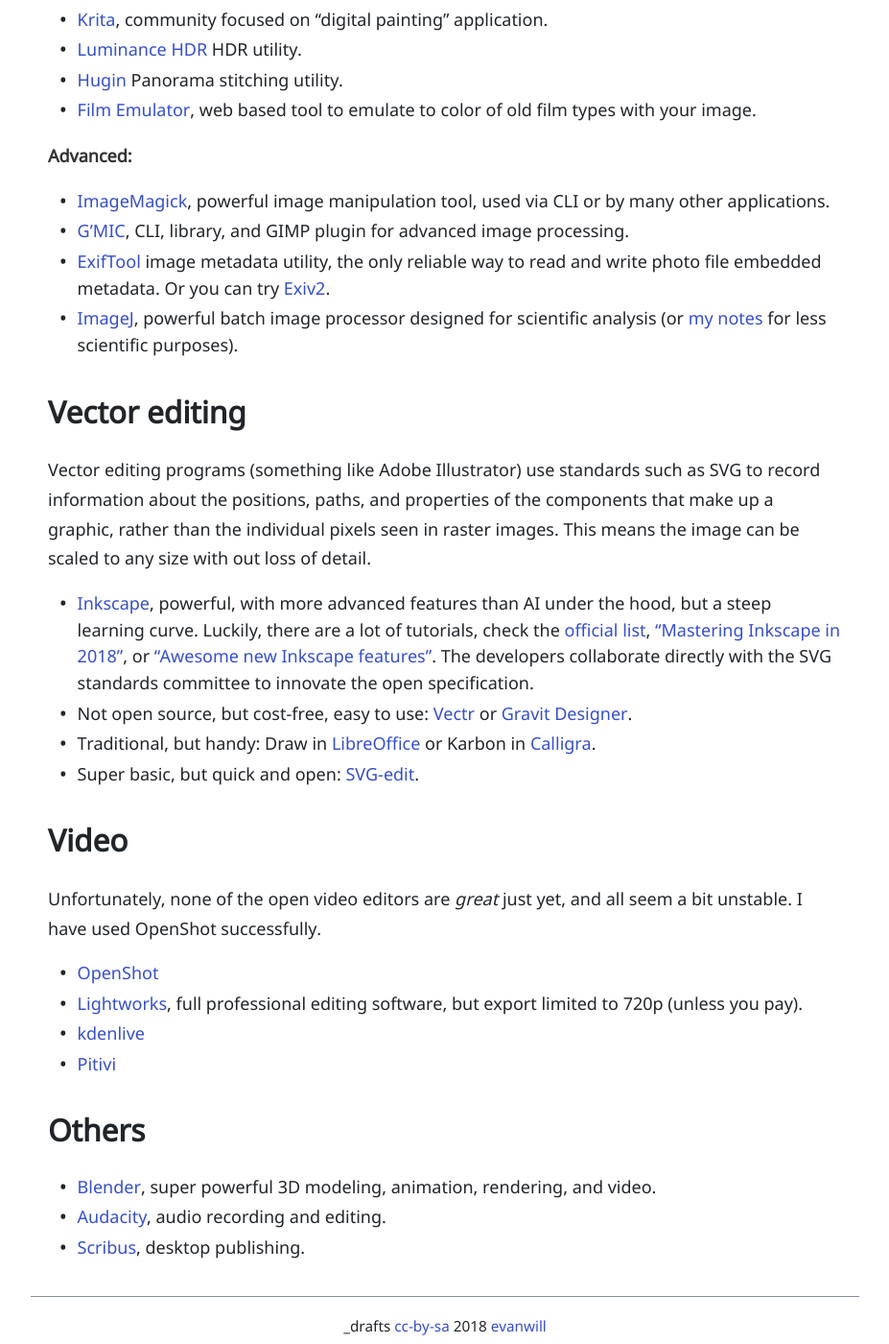
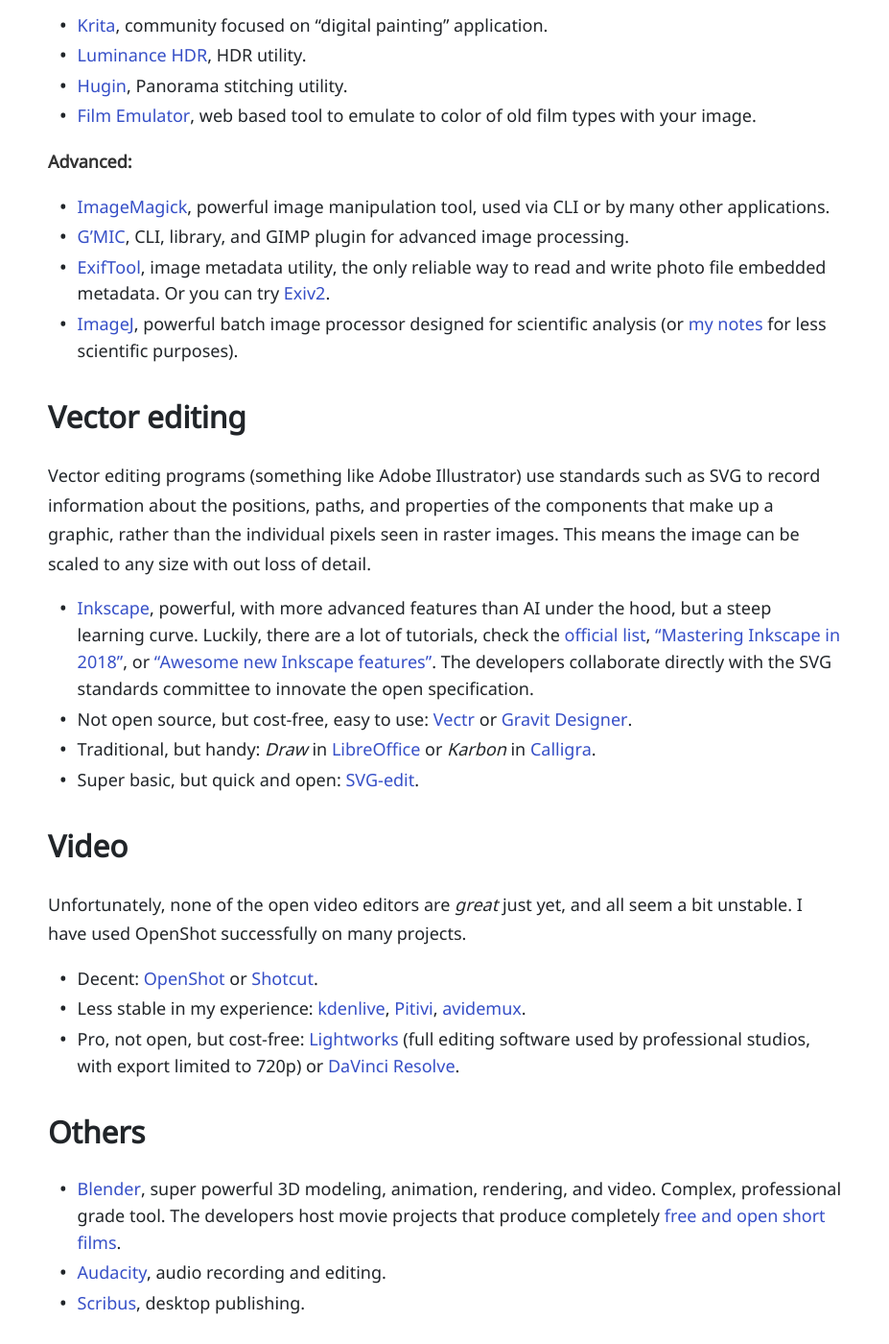
Before and after one commit to evanwill/_drafts, a Jekyll site: the page built from _notes/open-image.md, in a window 1280 px wide and 1400 px high, scrolled down 2444 px. Shown: the whole window at 96% size, without its empty margins (176-1103 px from the left). Built offline with Jekyll 4.4.1, drawn with Linux system fonts in a browser that asks for light colours; some of the changed text lies outside the part shown.

Commit message:
image workshop

```diff
--- a/_notes/open-image.md
+++ b/_notes/open-image.md
@@ -8,7 +8,7 @@
 > Learn about free and open-source applications that make advanced media editing possible without expensive software! This session will introduce the most popular open-source media editing applications and get you setup to use GIMP for photo editing.
 
 When thinking about editing images and other media, a certain super expensive, close-source ecosystem usually comes to mind (i.e. Adobe)--to the point it has even become a verb, "photoshopping".
-However, there are plenty of excellent open source alternatives that can power your media editing workflows for [free](https://www.gnu.org/philosophy/free-sw.en.html).
+However, there are plenty of excellent open source alternatives that can power your media editing workflows for [free](https://www.gnu.org/philosophy/free-sw.en.html){:target="_blank"}.
 These cross-platform, open source options respect your rights as a user, and you won't be locked into a subscription service or platform.
 
 *Please note:* we often mention open source software as an "alternative to" some proprietary / commercial option.
@@ -16,14 +16,14 @@
 They are developed and guided by their own community and goals.
 
 These notes are a sketch outline with links to lots of free tools.
-For open image editing tutorials and resources, the go to resource is [PIXLS](https://pixls.us/).
+For open image editing tutorials and resources, the go to resource is [PIXLS](https://pixls.us/){:target="_blank"}.
 
 ## GNU Image Manipulation Program (GIMP)
 
 When we talk about photo editing, we usually mean "raster images" or "pixel editing".
-While "photoshopping" is a verb, [GIMP](https://www.gimp.org/) is a powerful and popular free and open alternative.
+While "photoshopping" is a verb, [GIMP](https://www.gimp.org/){:target="_blank"} is a powerful and popular free and open alternative.
 
-- Download [GIMP](https://www.gimp.org/downloads/)
+<a href="https://www.gimp.org/downloads/" target="_blank"><button class="buttons" type="button">Download GIMP</button></a>
 
 Once installed I suggest a quick tweak: click "Windows" > "Single window mode" for a more usable experience, unless you are comfortable with the floating docks.
 If you have some favorite keyboard shortcuts, check in "Edit" > "Preferences" > "Interface" to configure them.
@@ -31,8 +31,8 @@
 
 Download a couple free images to practice on:
 
-- [Unsplash](https://unsplash.com/)
-- [Flickr Commons](https://www.flickr.com/commons)
+- [Unsplash](https://unsplash.com/){:target="_blank"}.
+- [Flickr Commons](https://www.flickr.com/commons){:target="_blank"}.
 
 The basic GIMP interface:
 
@@ -64,46 +64,45 @@
 
 Advanced collection management and processing of raw image file types, including metadata editing, color management, batch processing, and automation (something like Adobe Lightroom).
 
-- [darktable](https://www.darktable.org/)
-- [RawTherapee](http://rawtherapee.com/)
-- [digiKam](https://www.digikam.org/), focus on management
+- [darktable](https://www.darktable.org/){:target="_blank"}, full workflow.
+- [RawTherapee](http://rawtherapee.com/){:target="_blank"}, focus on raw processing.
+- [digiKam](https://www.digikam.org/){:target="_blank"}, focus on management.
 
 ## Other Raster image tools
 
-- [Krita](https://krita.org/), community focused on "digital painting" application.
-- [Luminance HDR](http://qtpfsgui.sourceforge.net/) HDR utility.
-- [Hugin](http://hugin.sourceforge.net/) Panorama stitching utility.
-- [Film Emulator](https://29a.ch/film-emulator/), web based tool to emulate to color of old film types with your image.
+- [Krita](https://krita.org/){:target="_blank"}, community focused on "digital painting" application.
+- [Luminance HDR](http://qtpfsgui.sourceforge.net/){:target="_blank"}, HDR utility.
+- [Hugin](http://hugin.sourceforge.net/){:target="_blank"}, Panorama stitching utility.
+- [Film Emulator](https://29a.ch/film-emulator/){:target="_blank"}, web based tool to emulate to color of old film types with your image.
 
 **Advanced:**
 
-- [ImageMagick](http://www.imagemagick.org/script/index.php), powerful image manipulation tool, used via CLI or by many other applications.
-- [G'MIC](http://gmic.eu/), CLI, library, and GIMP plugin for advanced image processing.
-- [ExifTool](http://www.sno.phy.queensu.ca/~phil/exiftool/) image metadata utility, the only reliable way to read and write photo file embedded metadata. Or you can try [Exiv2](http://www.exiv2.org/index.html).
-- [ImageJ](http://imagej.net/Welcome), powerful batch image processor designed for scientific analysis (or [my notes](https://digitalaladore.wordpress.com/2017/06/07/visualizing-aladore-the-book/) for less scientific purposes).
+- [ImageMagick](http://www.imagemagick.org/script/index.php){:target="_blank"}, powerful image manipulation tool, used via CLI or by many other applications.
+- [G'MIC](http://gmic.eu/){:target="_blank"}, CLI, library, and GIMP plugin for advanced image processing.
+- [ExifTool](http://www.sno.phy.queensu.ca/~phil/exiftool/){:target="_blank"}, image metadata utility, the only reliable way to read and write photo file embedded metadata. Or you can try [Exiv2](http://www.exiv2.org/index.html).
+- [ImageJ](http://imagej.net/Welcome){:target="_blank"}, powerful batch image processor designed for scientific analysis (or [my notes](https://digitalaladore.wordpress.com/2017/06/07/visualizing-aladore-the-book/){:target="_blank"} for less scientific purposes).
 
 ## Vector editing
 
 Vector editing programs (something like Adobe Illustrator) use standards such as SVG to record information about the positions, paths, and properties of the components that make up a graphic, rather than the individual pixels seen in raster images.
 This means the image can be scaled to any size with out loss of detail.
 
-- [Inkscape](https://inkscape.org/), powerful, with more advanced features than AI under the hood, but a steep learning curve. Luckily, there are a lot of tutorials, check the [official list](https://inkscape.org/en/learn/tutorials/), ["Mastering Inkscape in 2018"](http://libregraphicsworld.org/blog/entry/mastering-inkscape-in-2018), or ["Awesome new Inkscape features"](https://opensource.com/article/18/1/9-awesome-new-inkscape-features-and-how-use-them). The developers collaborate directly with the SVG standards committee to innovate the open specification.
-- Not open source, but cost-free, easy to use: [Vectr](https://vectr.com/) or [Gravit Designer](https://designer.io/).
-- Traditional, but handy: Draw in [LibreOffice](https://www.libreoffice.org/) or Karbon in [Calligra](https://www.calligra.org/).
-- Super basic, but quick and open: [SVG-edit](https://github.com/SVG-Edit/svgedit).
+- [Inkscape](https://inkscape.org/){:target="_blank"}, powerful, with more advanced features than AI under the hood, but a steep learning curve. Luckily, there are a lot of tutorials, check the [official list](https://inkscape.org/en/learn/tutorials/){:target="_blank"}, ["Mastering Inkscape in 2018"](http://libregraphicsworld.org/blog/entry/mastering-inkscape-in-2018){:target="_blank"}, or ["Awesome new Inkscape features"](https://opensource.com/article/18/1/9-awesome-new-inkscape-features-and-how-use-them){:target="_blank"}. The developers collaborate directly with the SVG standards committee to innovate the open specification.
+- Not open source, but cost-free, easy to use: [Vectr](https://vectr.com/){:target="_blank"} or [Gravit Designer](https://designer.io/){:target="_blank"}.
+- Traditional, but handy: *Draw* in [LibreOffice](https://www.libreoffice.org/){:target="_blank"} or *Karbon* in [Calligra](https://www.calligra.org/){:target="_blank"}.
+- Super basic, but quick and open: [SVG-edit](https://github.com/SVG-Edit/svgedit){:target="_blank"}.
 
 ## Video
 
 Unfortunately, none of the open video editors are *great* just yet, and all seem a bit unstable.
-I have used OpenShot successfully.
+I have used OpenShot successfully on many projects.
 
-- [OpenShot](https://www.openshot.org/)
-- [Lightworks](https://www.lwks.com/), full professional editing software, but export limited to 720p (unless you pay).
-- [kdenlive](https://kdenlive.org/)
-- [Pitivi](http://www.pitivi.org/)
+- Decent: [OpenShot](https://www.openshot.org/){:target="_blank"} or [Shotcut](https://shotcut.org/){:target="_blank"}.
+- Less stable in my experience: [kdenlive](https://kdenlive.org/){:target="_blank"}, [Pitivi](http://www.pitivi.org/){:target="_blank"}, [avidemux](http://avidemux.sourceforge.net/){:target="_blank"}.
+- Pro, not open, but cost-free: [Lightworks](https://www.lwks.com/){:target="_blank"} (full editing software used by professional studios, with export limited to 720p) or [DaVinci Resolve](https://www.blackmagicdesign.com/uk/products/davinciresolve/){:target="_blank"}.
 
 ## Others
 
-- [Blender](https://www.blender.org/), super powerful 3D modeling, animation, rendering, and video.
-- [Audacity](https://www.audacityteam.org/), audio recording and editing.
-- [Scribus](https://www.scribus.net/), desktop publishing.
+- [Blender](https://www.blender.org/){:target="_blank"}, super powerful 3D modeling, animation, rendering, and video. Complex, professional grade tool. The developers host movie projects that produce completely [free and open short films](https://www.blender.org/about/projects/){:target="_blank"}.
+- [Audacity](https://www.audacityteam.org/){:target="_blank"}, audio recording and editing.
+- [Scribus](https://www.scribus.net/){:target="_blank"}, desktop publishing.
```
